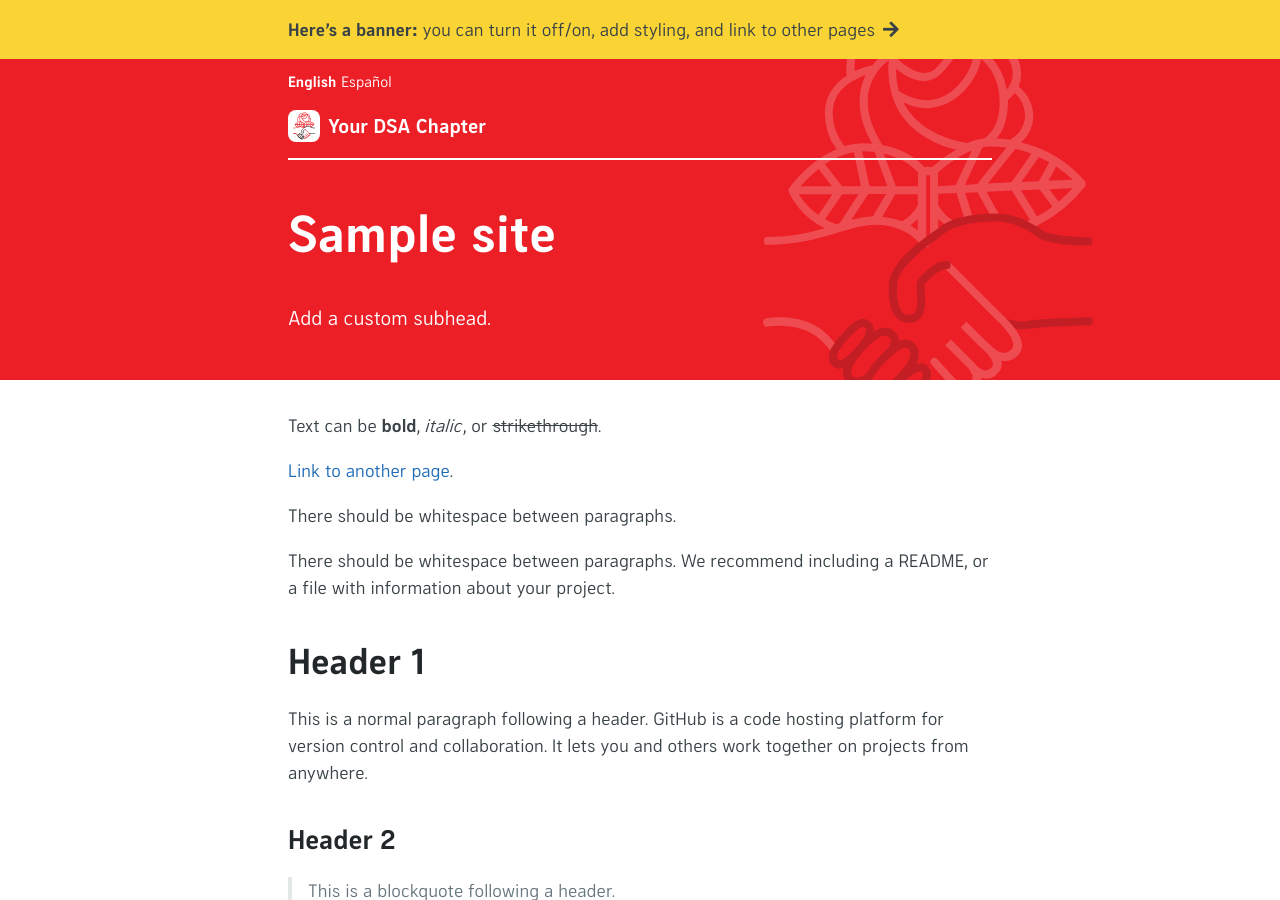
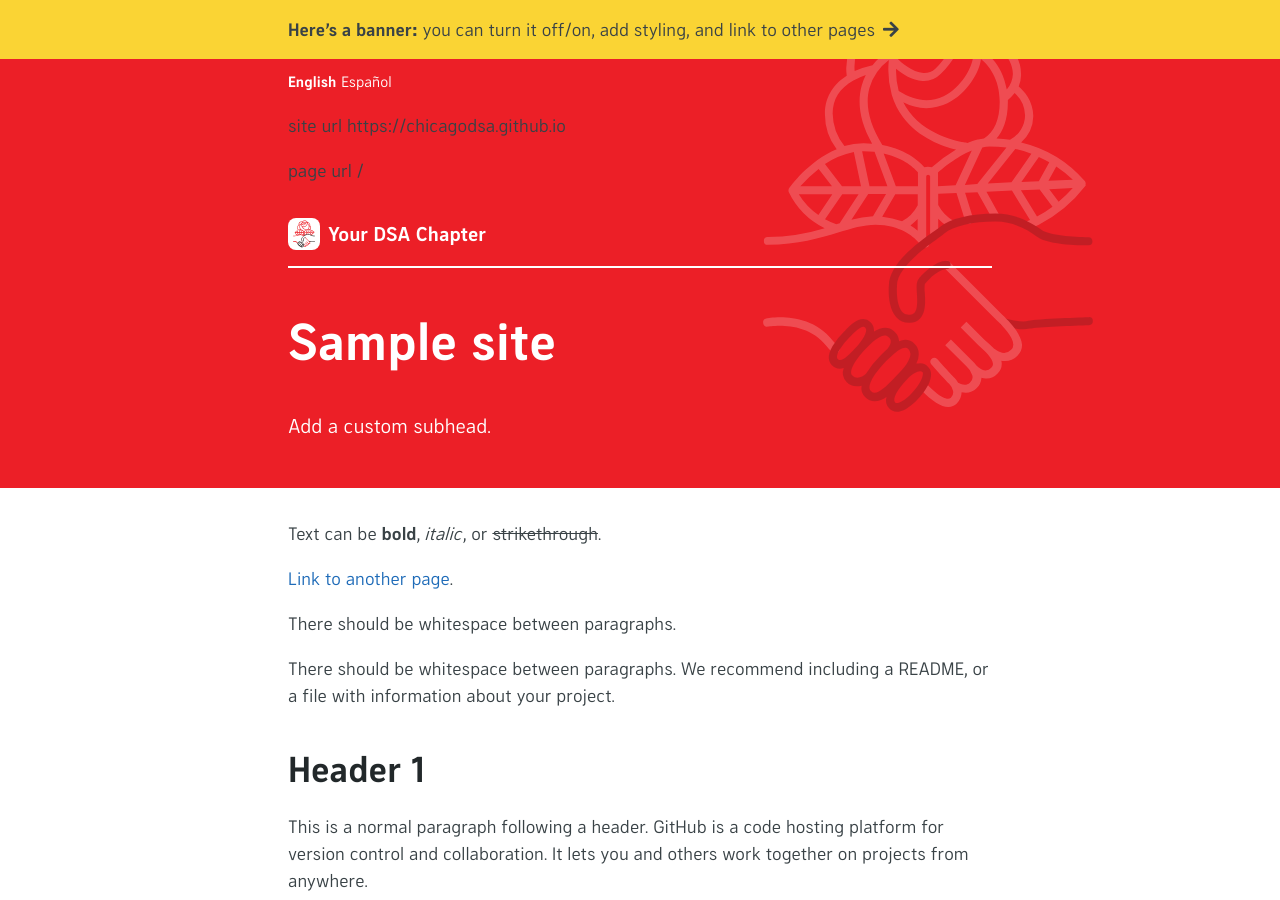
Before and after one commit to ChicagoDSA/haymarket, a Jekyll site: the page built from _homepage/en.md, in a window 1280 px wide and 900 px high. Built offline with Jekyll 4.4.1, drawn with Linux system fonts in a browser that asks for light colours; nearby versions of some CDN libraries; some web fonts are replaced; our own code applies the rules of GitHub Pages for plain Markdown files; library files that are not in the unit come from our copies; the repository's description, which GitHub fills in, is left out.

Commit message:
debugging

```diff
--- a/_config.yml
+++ b/_config.yml
@@ -1,3 +1,4 @@
+baseurl: /haymarket
 chapter:
   url:
   facebook: "?"
--- a/_includes/header-container.html
+++ b/_includes/header-container.html
@@ -33,6 +33,8 @@
 				{% endfor %}
 			{% endfor %}
 		</ul>
+		<p>site url {{ site.url }}</p>
+		<p>page url {{ page.url }}</p>
 		<div id="chapter">
 			{% if site.chapter.header-logo-svg && site.chapter.header-logo-png-fallback %}
 				{%- capture logo -%}
```
